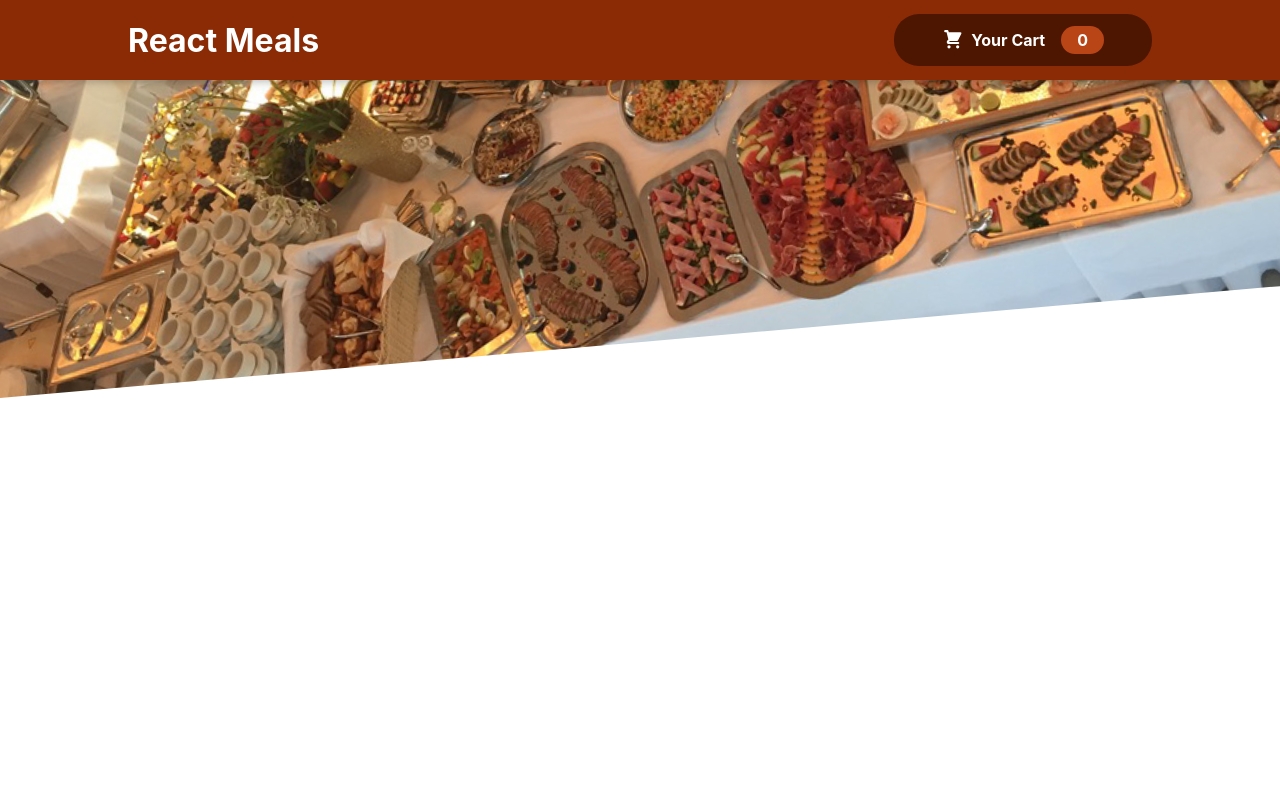
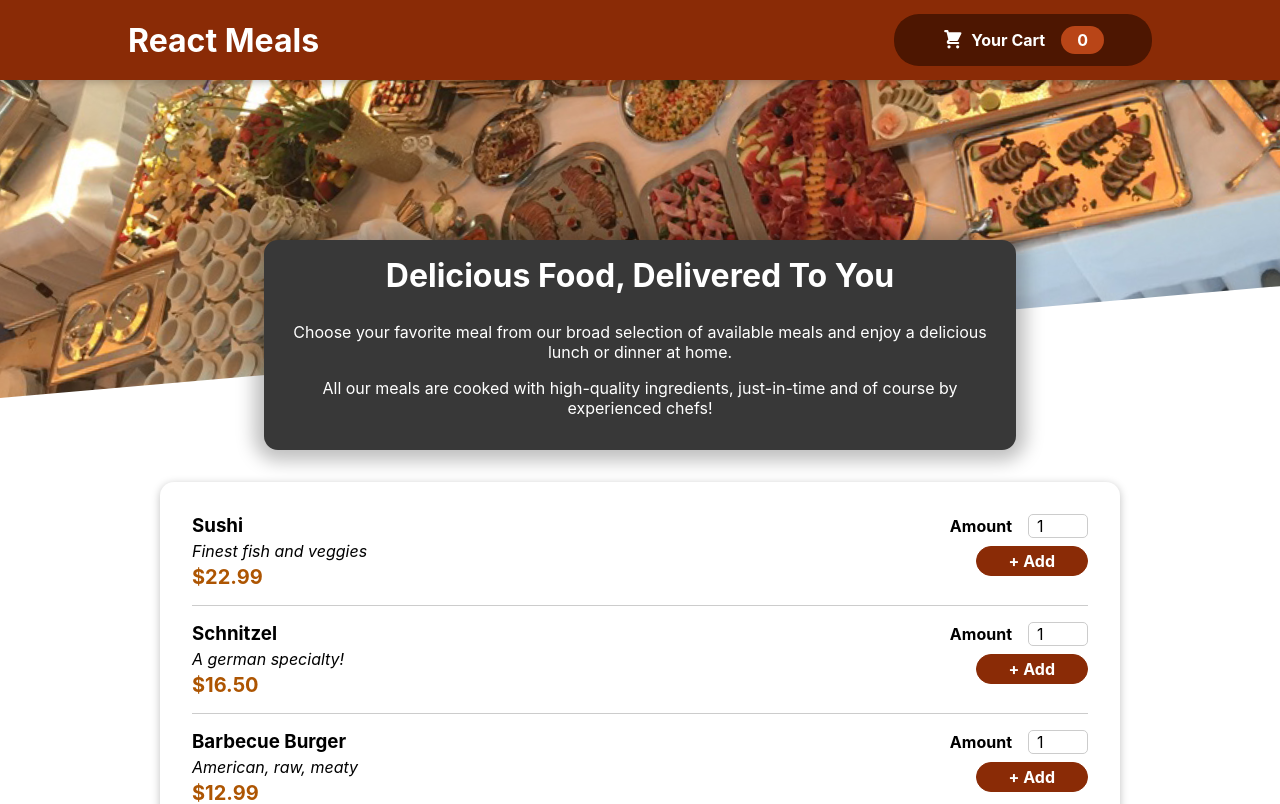
Before and after one commit to svwoodhouse/ReactMeals, a React (Create React App) app: page / in a window 1280 px wide. Shown: the top 804 px of the page. Built offline with nearby package versions, Linux system fonts and the light colour scheme.

Commit message:
Updated App.js

```diff
--- a/src/App.js
+++ b/src/App.js
@@ -1,10 +1,14 @@
 import React from "react";
 import Header from "./components/Layout/Header/Header";
+import Meals from "./components/Meals/Meals";
 
 function App() {
   return (
     <React.Fragment>
       <Header/>
+      <main>
+        <Meals/>
+      </main>
     </React.Fragment>
   );
 }
```
